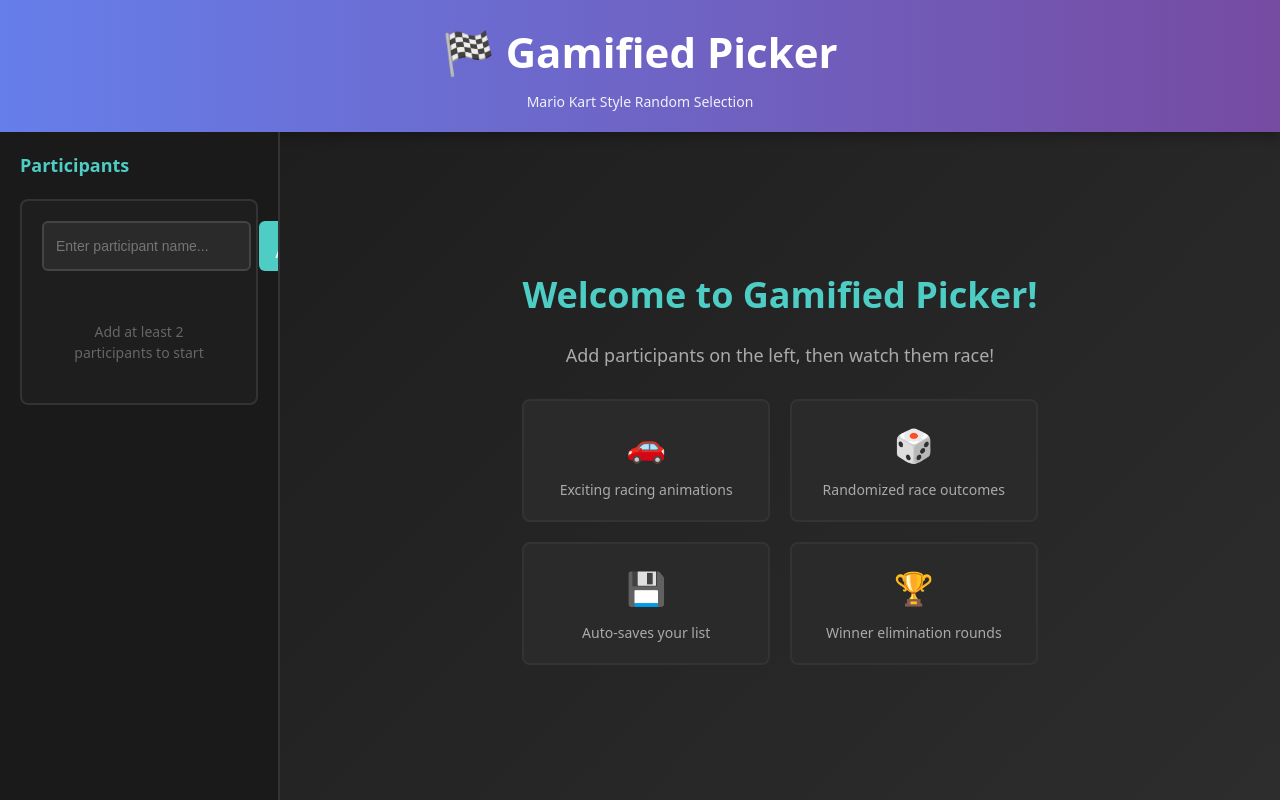
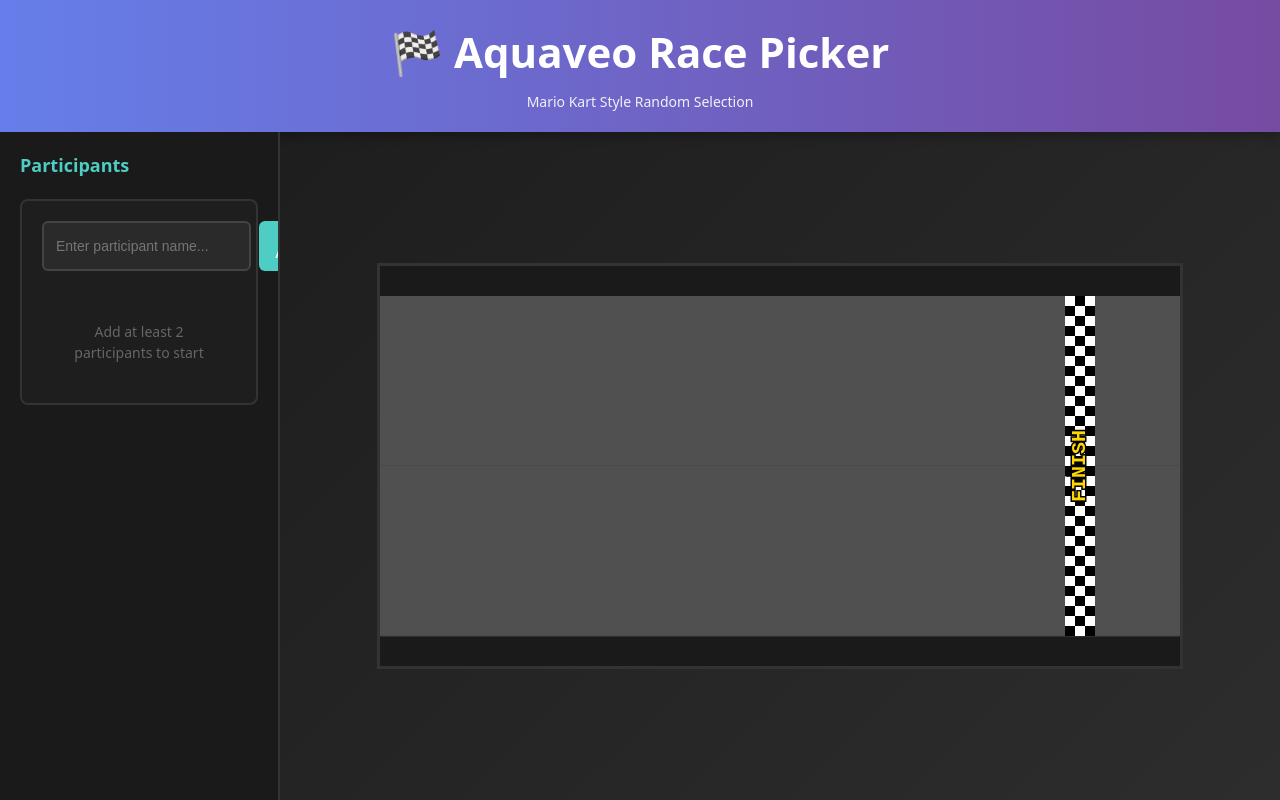
Before and after one commit to swainn/race_picker, a React (Vite) app: page / in a window 1280 px wide. Built offline with nearby package versions, Linux system fonts and the light colour scheme.

Commit message:
Track always rendered and name change

```diff
--- a/index.html
+++ b/index.html
@@ -4,7 +4,7 @@
     <meta charset="UTF-8" />
     <link rel="icon" type="image/svg+xml" href="/vite.svg" />
     <meta name="viewport" content="width=device-width, initial-scale=1.0" />
-    <title>gamified_picker</title>
+    <title>Aquaveo Race Picker</title>
   </head>
   <body>
     <div id="root"></div>
--- a/src/App.tsx
+++ b/src/App.tsx
@@ -38,10 +38,18 @@
     setWinner(winnerEntry.name);
     // Add winner to eliminated list (don't remove from entries)
     setEliminatedIds((prev) => [...prev, winnerEntry.id]);
+    // Stop the race to show winner dialog
+    setShowRace(false);
   };
 
   const handleRaceComplete = () => {
-    setShowRace(false);
+    // This is called when user clicks "Next Race" button
+    setWinner(null);
+    // Automatically start the next race
+    const activeEntries = entries.filter((e) => !eliminatedIds.includes(e.id));
+    if (activeEntries.length >= 2) {
+      setShowRace(true);
+    }
   };
 
   const startRace = () => {
@@ -50,8 +58,8 @@
       alert('Add at least 2 participants to start a race!');
       return;
     }
+    setWinner(null);
     setShowRace(true);
-    setWinner(null);
   };
 
   const resetRace = () => {
@@ -75,7 +83,7 @@
   return (
     <div className="app">
       <header className="app-header">
-        <h1>🏁 Gamified Picker</h1>
+        <h1>🏁 Aquaveo Race Picker</h1>
         <p>Mario Kart Style Random Selection</p>
       </header>
 
@@ -108,40 +116,15 @@
         </div>
 
         <div className="main-content">
-          {showRace && activeEntries.length >= 2 ? (
-            <RacingGame
-              entries={activeEntries}
-              onWinner={handleWinner}
-              onRaceComplete={handleRaceComplete}
-            />
-          ) : (
-            <div className="welcome-screen">
-              <div className="welcome-content">
-                <h2>Welcome to Gamified Picker!</h2>
-                <p>Add participants on the left, then watch them race!</p>
-                <div className="features">
-                  <div className="feature">
-                    <span className="feature-icon">🚗</span>
-                    <span>Exciting racing animations</span>
-                  </div>
-                  <div className="feature">
-                    <span className="feature-icon">🎲</span>
-                    <span>Randomized race outcomes</span>
-                  </div>
-                  <div className="feature">
-                    <span className="feature-icon">💾</span>
-                    <span>Auto-saves your list</span>
-                  </div>
-                  <div className="feature">
-                    <span className="feature-icon">🏆</span>
-                    <span>Winner elimination rounds</span>
-                  </div>
-                </div>
-              </div>
-            </div>
-          )}
+          <RacingGame
+            entries={activeEntries}
+            onWinner={handleWinner}
+            onRaceComplete={handleRaceComplete}
+            isRacing={showRace}
+            currentWinner={winner}
+          />
 
-          {winner && (
+          {winner && !showRace && (
             <div className="winner-info">
               <p>Last winner: <strong>{winner}</strong></p>
               <p>Racing: {activeEntries.length} / {entries.length}</p>
--- a/src/components/RacingGame.tsx
+++ b/src/components/RacingGame.tsx
@@ -14,34 +14,46 @@
   entries: Entry[];
   onWinner: (winner: Entry) => void;
   onRaceComplete: () => void;
+  isRacing: boolean;
+  currentWinner: string | null;
 }
 
-export const RacingGame: React.FC<Props> = ({ entries, onWinner, onRaceComplete }) => {
+export const RacingGame: React.FC<Props> = ({ entries, onWinner, onRaceComplete, isRacing, currentWinner }) => {
   const canvasRef = useRef<HTMLCanvasElement>(null);
   const [racers, setRacers] = useState<Racer[]>([]);
   const [raceState, setRaceState] = useState<'ready' | 'racing' | 'finished'>('ready');
-  const [winner, setWinner] = useState<Entry | null>(null);
   const animationRef = useRef<number | undefined>(undefined);
 
   const FINISH_LINE = 700;
   const RACE_DURATION = 4500; // milliseconds
 
-  // Initialize racers
+  // Initialize racers whenever entries change
   useEffect(() => {
-    if (entries.length === 0) return;
+    // Always show at least 2 lanes
+    const displayEntries = entries.length > 0 ? entries : [];
 
-    const newRacers = entries.map((entry, index) => ({
+    const newRacers = displayEntries.map((entry, index) => ({
       entry,
       x: 50,
       speed: 0,
-      color: generateColor(index, entries.length),
+      color: generateColor(index, Math.max(displayEntries.length, 2)),
       finished: false,
     }));
 
     setRacers(newRacers);
-    setRaceState('ready');
-    setWinner(null);
-  }, [entries]);
+    if (!isRacing) {
+      setRaceState('ready');
+    }
+  }, [entries, isRacing]);
+
+  // Start race when isRacing becomes true
+  useEffect(() => {
+    if (isRacing && racers.length > 0) {
+      setRaceState('racing');
+    } else if (!isRacing) {
+      setRaceState('ready');
+    }
+  }, [isRacing, racers.length]);
 
   // Start race
   useEffect(() => {
@@ -117,7 +129,6 @@
           const firstFinisher = updated.find((r) => r.finished);
           if (firstFinisher) {
             finished = true;
-            setWinner(firstFinisher.entry);
             setRaceState('finished');
             onWinner(firstFinisher.entry);
           }
@@ -150,12 +161,14 @@
     ctx.fillStyle = '#1a1a1a';
     ctx.fillRect(0, 0, canvas.width, canvas.height);
 
+    // Always show at least 2 lanes
+    const numLanes = Math.max(racers.length, 2);
+    const trackTop = 30;
+    const trackHeight = (canvas.height - 60) / numLanes;
+
     // Draw track
     ctx.fillStyle = '#505050';
-    const trackTop = 30;
-    const trackHeight = (canvas.height - 60) / racers.length;
-
-    racers.forEach((_, idx) => {
+    for (let idx = 0; idx < numLanes; idx++) {
       const y = trackTop + idx * trackHeight;
       ctx.fillRect(0, y, canvas.width, trackHeight);
 
@@ -166,7 +179,7 @@
       ctx.moveTo(0, y + trackHeight);
       ctx.lineTo(canvas.width, y + trackHeight);
       ctx.stroke();
-    });
+    }
 
     // Draw finish line with checkered pattern
     const finishLineWidth = 30;
@@ -199,8 +212,7 @@
 
     // Draw racers
     racers.forEach((racer, idx) => {
-      const trackTop = 30;
-      const trackHeight = (canvas.height - 60) / racers.length;
+      const trackHeight = (canvas.height - 60) / numLanes;
       const y = trackTop + idx * trackHeight + trackHeight / 2;
 
       // Draw car with wheels
@@ -271,35 +283,17 @@
     ctx.stroke();
   };
 
-  const startRace = () => {
-    if (entries.length > 0) {
-      setRaceState('racing');
-    }
-  };
-
-  const resetRace = () => {
-    setRaceState('ready');
-    setWinner(null);
-    onRaceComplete();
-  };
-
   return (
     <div className="racing-game">
       <canvas ref={canvasRef} width={800} height={400} className="game-canvas" />
 
-      {raceState === 'ready' && (
-        <button onClick={startRace} className="race-button">
-          🏁 Start Race
-        </button>
-      )}
-
-      {raceState === 'finished' && winner && (
+      {currentWinner && !isRacing && (
         <div className="winner-display">
           <div className="winner-banner">
             <h2>🏆 WINNER 🏆</h2>
-            <p className="winner-name">{winner.name}</p>
-            <button onClick={resetRace} className="reset-button">
-              Pick Another
+            <p className="winner-name">{currentWinner}</p>
+            <button onClick={onRaceComplete} className="reset-button">
+              Next Race
             </button>
           </div>
         </div>
```
